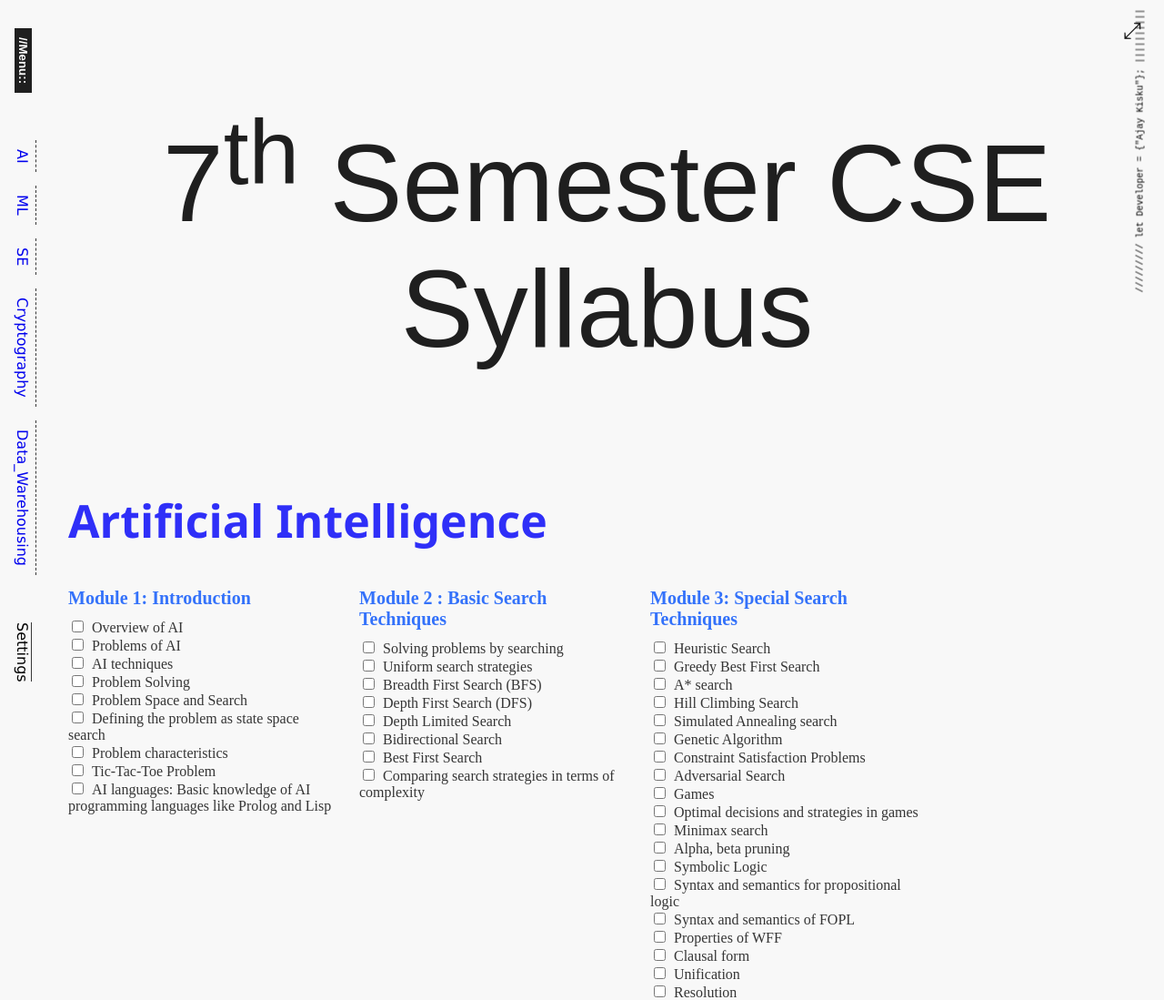
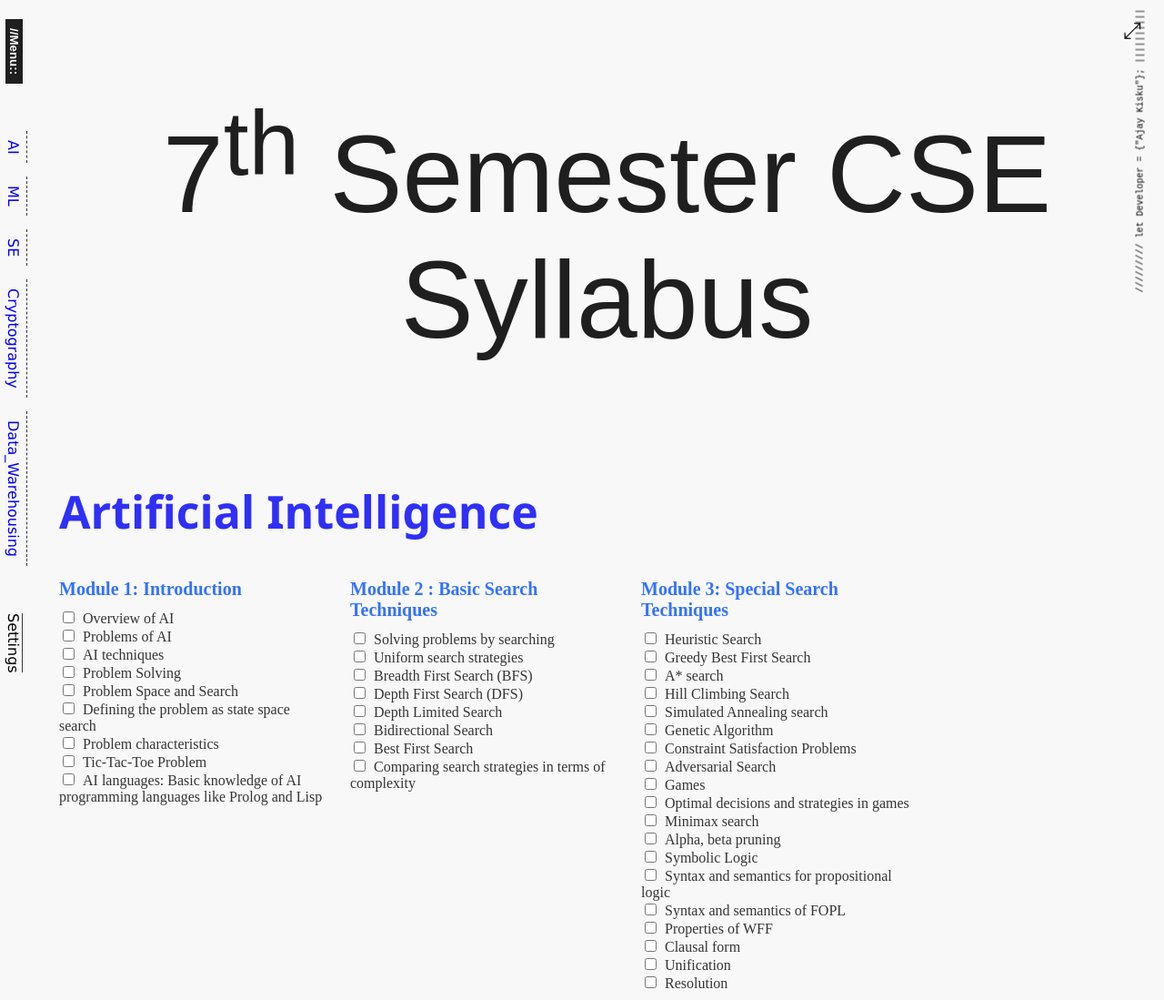
Before and after one commit to Ajay-Kisku/Engineering-Syllabus, a plain HTML site: page index.html in a window 1280 px wide. Shown: the top 1099 px of the page at 91% size. Drawn offline with nearby package versions, Linux system fonts and the light colour scheme.

Commit message:
Update index.html

```diff
--- a/index.html
+++ b/index.html
@@ -23,7 +23,7 @@
 
             background-color: var(--light-background);
             margin: 0px;
-            padding: 5px;
+            padding: 0px;
             scroll-behavior: smooth;
 
         }
@@ -43,7 +43,7 @@
         .subject-name{
 
             z-index: 99;
-            font-size: 30px;
+            font-size: 28px;
             font-weight: bolder;
             padding-block: 10px;
             padding-top: 20px;
```
